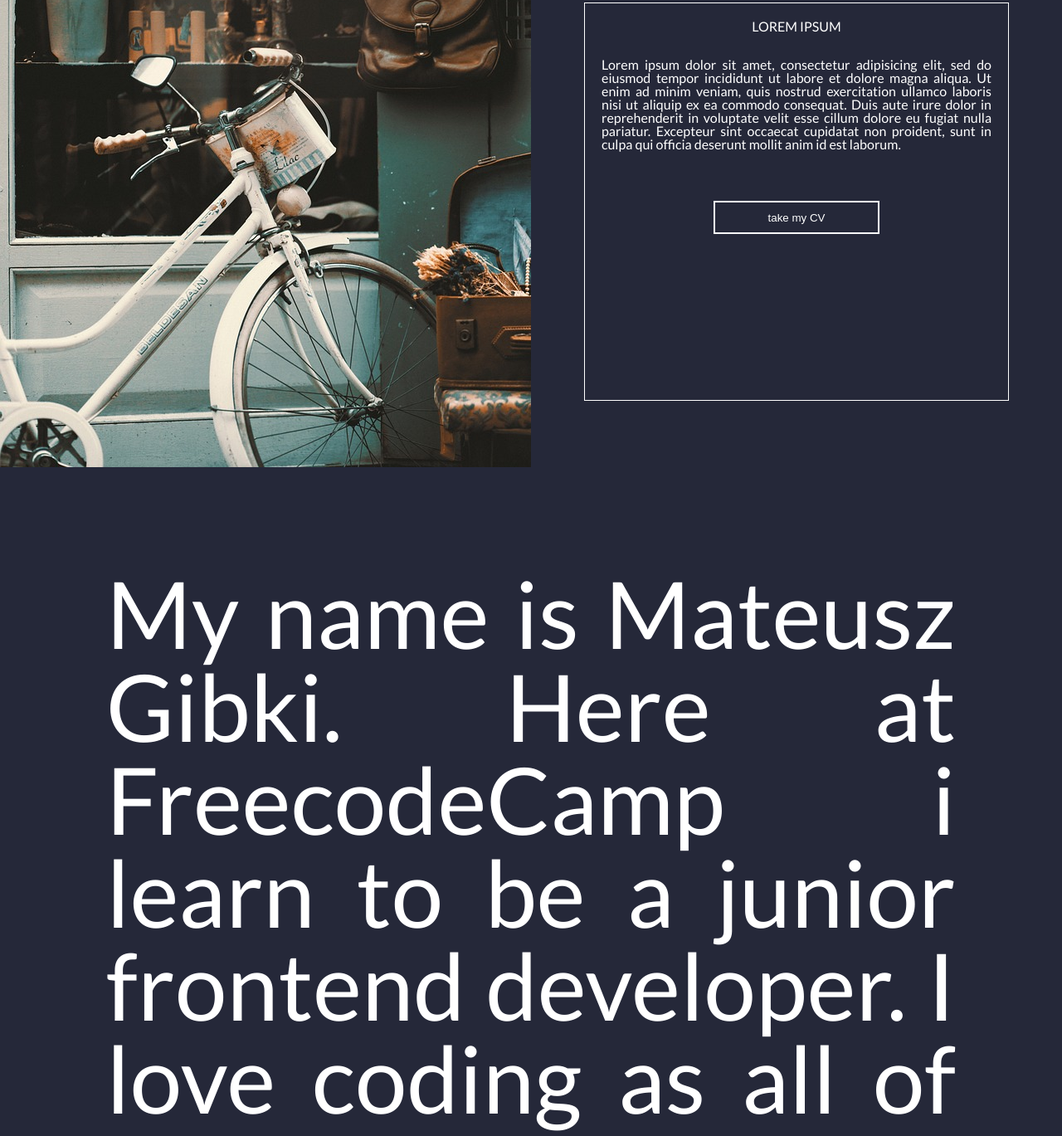
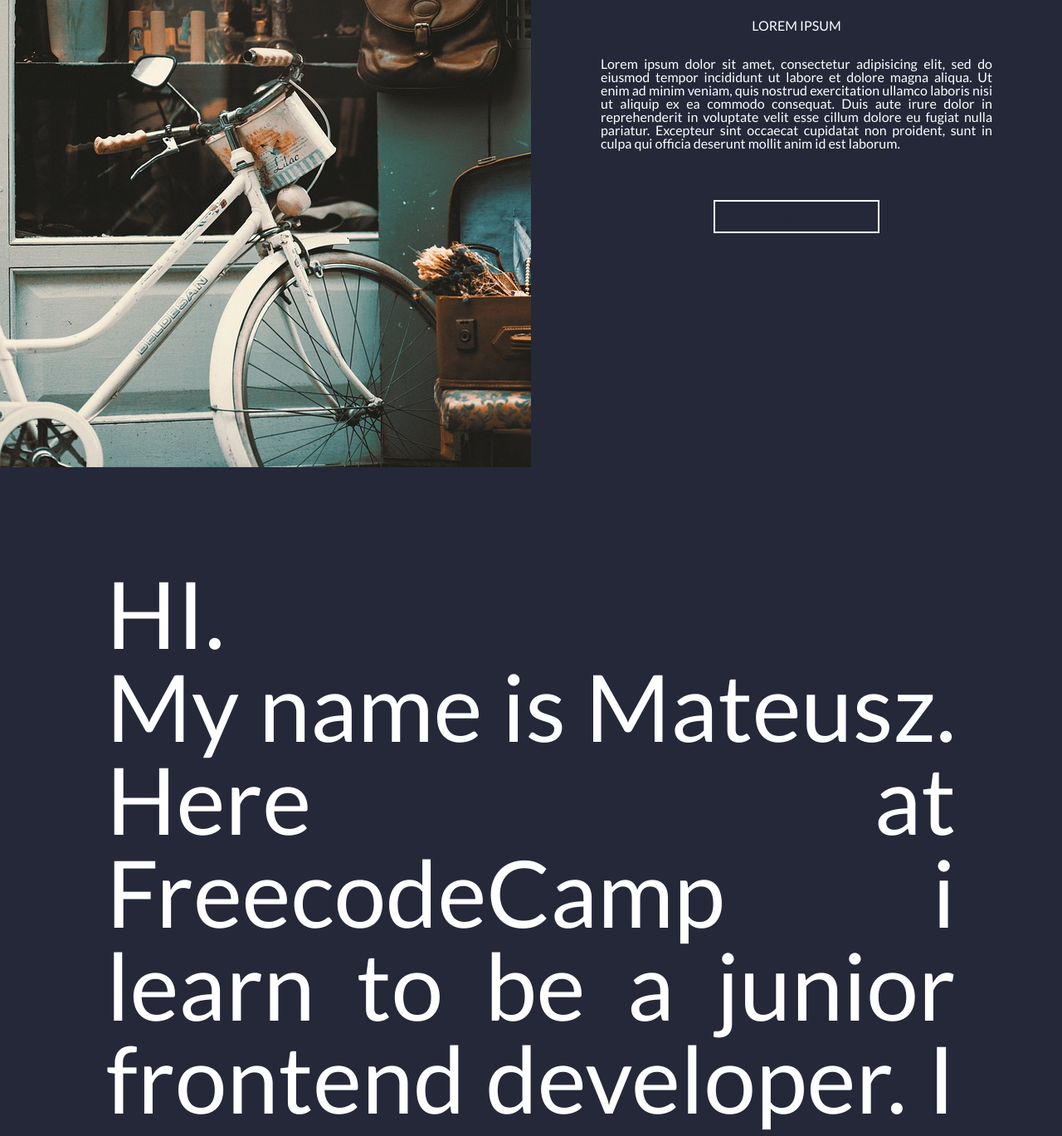
Before and after one commit to Gibon87/Portfolio, a website: page index.html in a window 1280 px wide. Shown: the part 237-1606 px from the top of the page at 83% size. Drawn offline with nearby package versions, Linux system fonts and the light colour scheme.

Commit message:
17.04 cahnges

```diff
--- a/index.html
+++ b/index.html
@@ -37,11 +37,13 @@
       <div class="box">
         <h2>LOREM IPSUM</h2>
         <p>Lorem ipsum dolor sit amet, consectetur adipisicing elit, sed do eiusmod tempor incididunt ut labore et dolore magna aliqua. Ut enim ad minim veniam, quis nostrud exercitation ullamco laboris nisi ut aliquip ex ea commodo consequat. Duis aute irure dolor in reprehenderit in voluptate velit esse cillum dolore eu fugiat nulla pariatur. Excepteur sint occaecat cupidatat non proident, sunt in culpa qui officia deserunt mollit anim id est laborum.</p>
-        <button type="button" name="button">take my CV</button>
+        <button type="button" name="button">
+          <a href="#">my CV</a></button>
       </div>
   </section>
   <section class="describe">
-    <h1>My name is Mateusz Gibki. Here at FreecodeCamp i learn to be a junior frontend developer. I love coding as all of you do.</h1>
+    <h1>HI.<br />
+      My name is Mateusz. Here at FreecodeCamp i learn to be a junior frontend developer. I love coding as all of you do.</h1>
   </section>
 
 
--- a/sass/style.sass
+++ b/sass/style.sass
@@ -98,7 +98,6 @@ header
   width: 50%
 
   .box
-    border: 1px solid white
     height: 60vh
     text-align: center
     width: 40vw
@@ -121,11 +120,20 @@ header
       margin-top: 40px
       outline: none
       width: 200px
-
       &:hover
         background-color: $white-font-color
         color: $background-color
         transition: 0.4s
+      a
+        text-decoration: none
+        &:link
+          color: $background-color
+
+        &:visited
+          color: $red-font-color
+
+        &:hover
+          color: $background-color
 
 // SECTION DESCRIBE
 .describe
```
Also changed, not shown: css/style.css, 1 other file.
